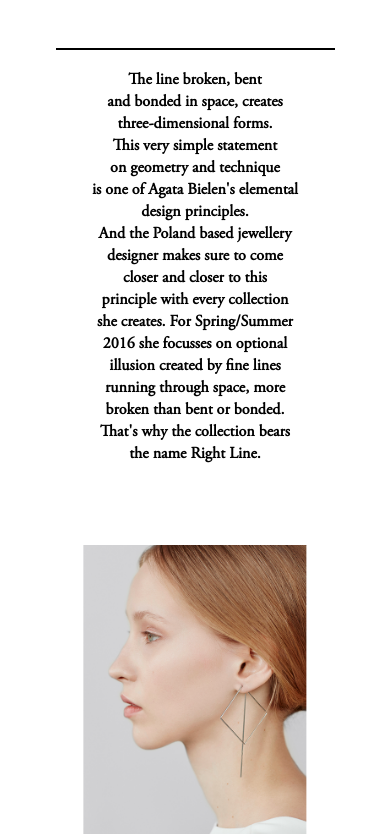
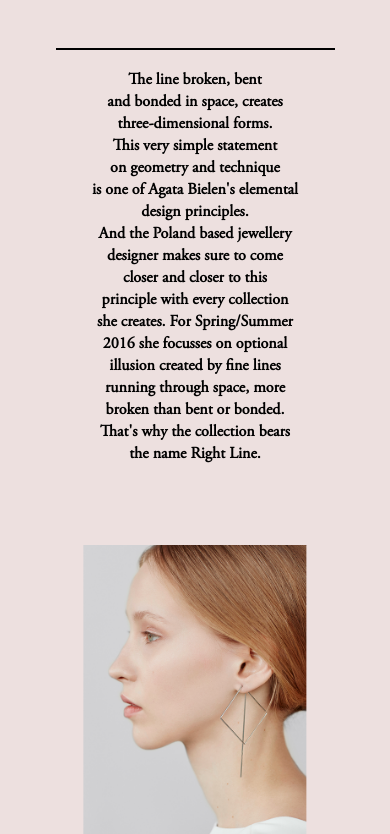
Before and after one commit to Rolan8/Agata, a plain HTML site: page Coll 1/Page 1/coll1.html in a window 390 px wide. Shown: the part 339-1173 px from the top of the page. Drawn offline with Linux system fonts and the light colour scheme; files that its build step writes are made by us from their sources.

Commit message:
Update coll1.html

```diff
--- a/Coll 1/Page 1/coll1.html
+++ b/Coll 1/Page 1/coll1.html
@@ -8,6 +8,14 @@
 	<link rel="stylesheet" href="coll1.css">
 	<link rel="stylesheet" href="coll1 media.css">
 </head>
+
+<style>
+	@media (max-width: 920px){
+		body{
+			background-color: #ede0df;
+		}
+	}
+</style>
 
 <body>
 	<div class="container">
```
